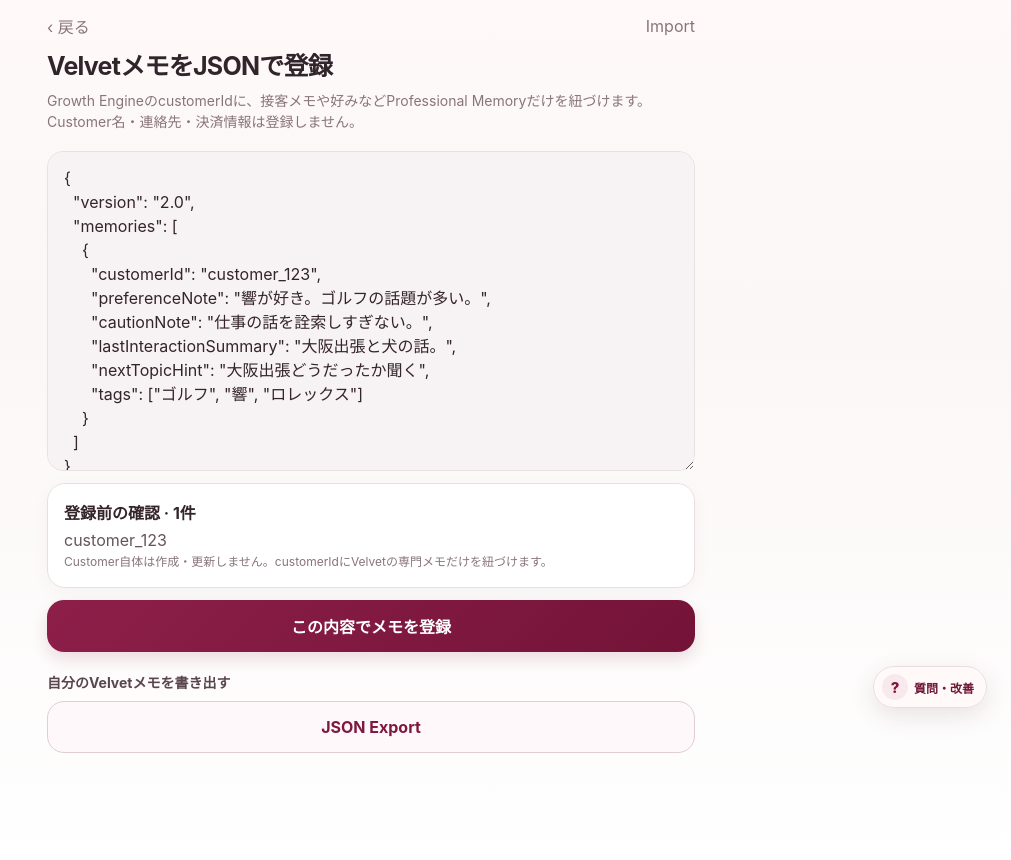
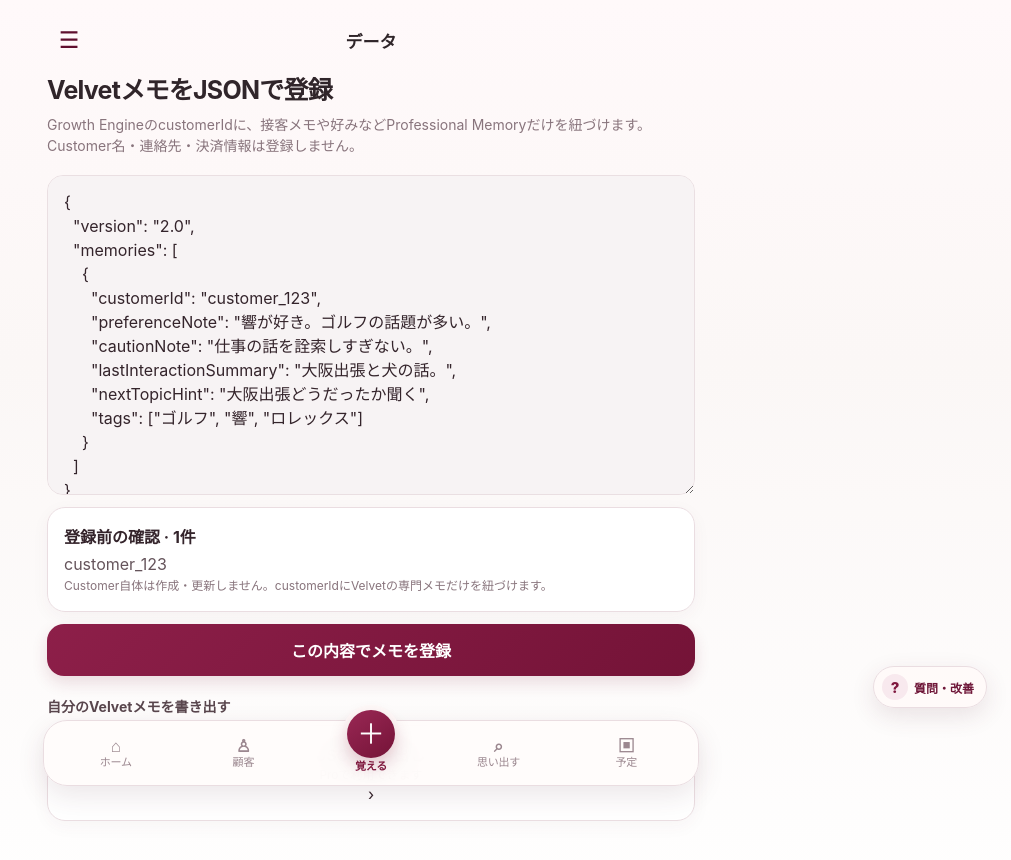
Before and after one commit to karukimori-wq/Velvet, a Next.js app: page /import in a window 1280 px wide. Shown: the top 860 px of the page, without its empty margins (269-1280 px from the left). Built offline with nearby package versions, Linux system fonts and the light colour scheme.

Commit message:
Show Pro export entitlement before download

```diff
--- a/app/import/page.tsx
+++ b/app/import/page.tsx
@@ -1,14 +1,24 @@
 import Link from "next/link";
+import { AppHeader } from "@/components/app-header";
+import { BottomNav } from "@/components/bottom-nav";
+import { getRequestIdentity } from "@/lib/auth/request-identity";
+import { getPlanAccess,hasVelvetFeature } from "@/lib/plan-access";
 import { ImportForm } from "./import-form";
 
 export default async function ImportPage({ searchParams }: { searchParams: Promise<{ error?: string }> }) {
   const { error } = await searchParams;
+  const { ownerUserId } = await getRequestIdentity();
+  const access = await getPlanAccess(ownerUserId);
+  const exportAllowed = hasVelvetFeature(access,"export.data");
   return <main className="shell">
-    <header className="header"><Link className="subtle" href="/people">‹ 戻る</Link><span className="subtle">Import</span></header>
+    <AppHeader title="データ" />
     <section className="hero"><h1>VelvetメモをJSONで登録</h1><p>Growth EngineのcustomerIdに、接客メモや好みなどProfessional Memoryだけを紐づけます。Customer名・連絡先・決済情報は登録しません。</p></section>
     {error && <div className="formError">形式を確認してください：{error}</div>}
     <ImportForm />
     <div className="sectionTitle">自分のVelvetメモを書き出す</div>
-    <Link className="secondaryButton actionLink" href="/api/export">JSON Export</Link>
+    {exportAllowed
+      ? <Link className="secondaryButton actionLink" href="/api/export">JSONを書き出す</Link>
+      : <Link className="card actionLink" href="/plans"><div><div className="timelineTitle">JSON書き出し</div><div className="formHint">Proで利用できます</div></div><span>›</span></Link>}
+    <BottomNav />
   </main>;
 }
```
